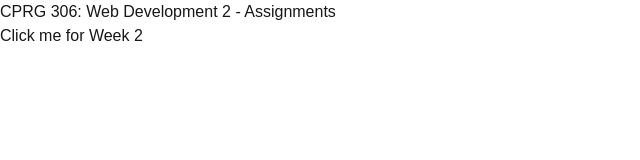
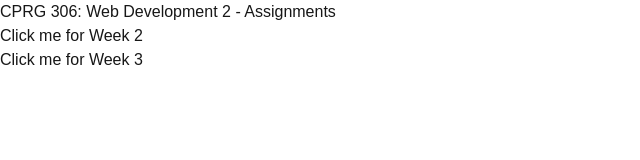
Before and after one commit to cresdom/cprg306-assignments, a Next.js app: page / in a window 1280 px wide. Shown: the top 160 px of the page, without its empty margins (0-640 px from the left). Built offline with nearby package versions, Linux system fonts and the light colour scheme.

Commit message:
added week 3 link

```diff
--- a/app/page.js
+++ b/app/page.js
@@ -10,6 +10,9 @@ export default function Home() {
         <nav>
           <Link href="week-2">Click me for Week 2</Link>
         </nav>
+        <nav>
+          <Link href="week-3">Click me for Week 3</Link>
+        </nav>
       </main>
     </>
   );
```
